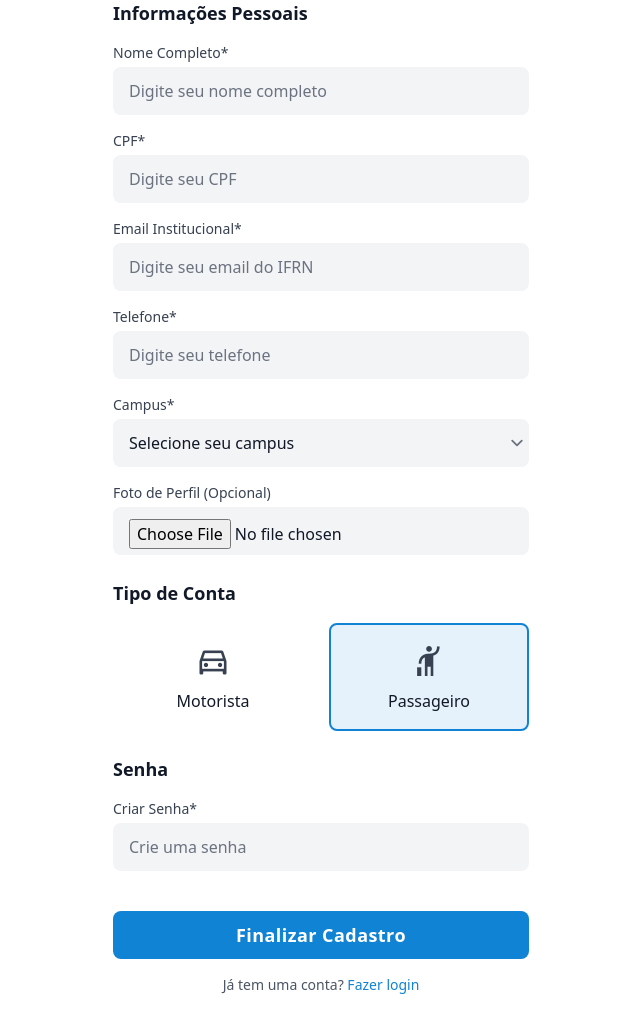
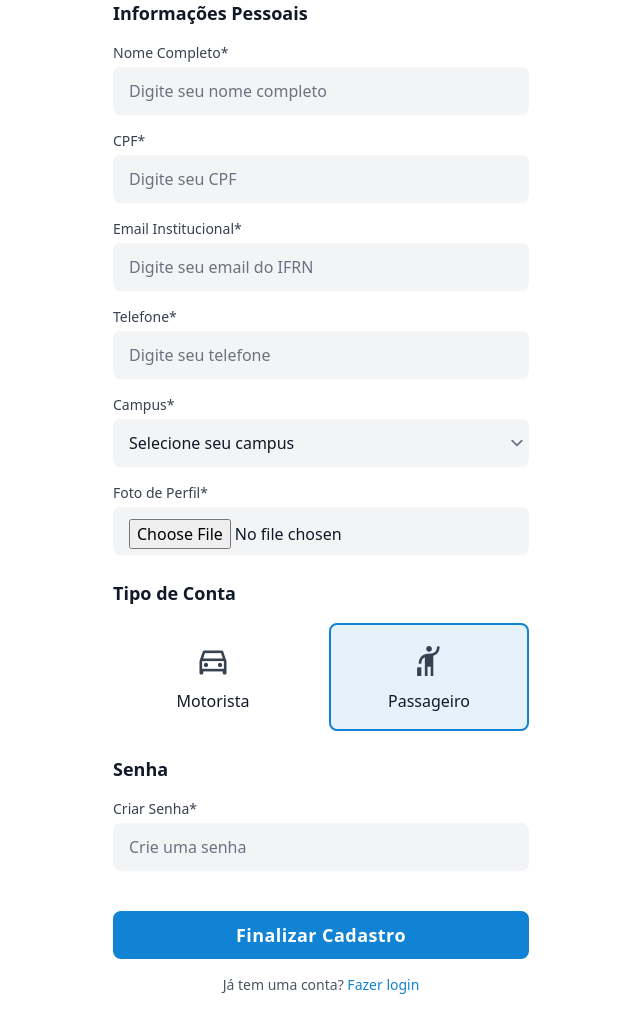
Before and after one commit to FabricioS2/Projeto-integrador-carona-solidaria, a Django app: page /cadastro/ in a window 1280 px wide. Shown: the part 77-1104 px from the top of the page, without its empty margins (319-959 px from the left). Run offline with Django 5.2, Linux system fonts and the light colour scheme; some libraries are stand-ins or nearby versions.

Commit message:
correçoes na foto de perfil

```diff
--- a/usuario_app/templates/usuario_app/cadastro.html
+++ b/usuario_app/templates/usuario_app/cadastro.html
@@ -208,7 +208,7 @@
                 <!-- Foto (opcional) -->
                 <div>
                   <label class="block text-sm font-medium text-gray-700 dark:text-gray-300 mb-1" for="foto">Foto de
-                    Perfil (Opcional)</label>
+                    Perfil*</label>
                   <input
                     class="w-full h-12 px-4 pt-3 rounded-lg text-gray-900 dark:text-white bg-gray-100 dark:bg-gray-800 focus:ring-2 focus:ring-primary focus:border-2 focus:border-primary {% if form.foto.errors %}error-border border-2{% else %}border-0{% endif %}"
                     id="foto" name="foto" type="file" value="{{ form.foto.value|default_if_none:'' }}"
```
